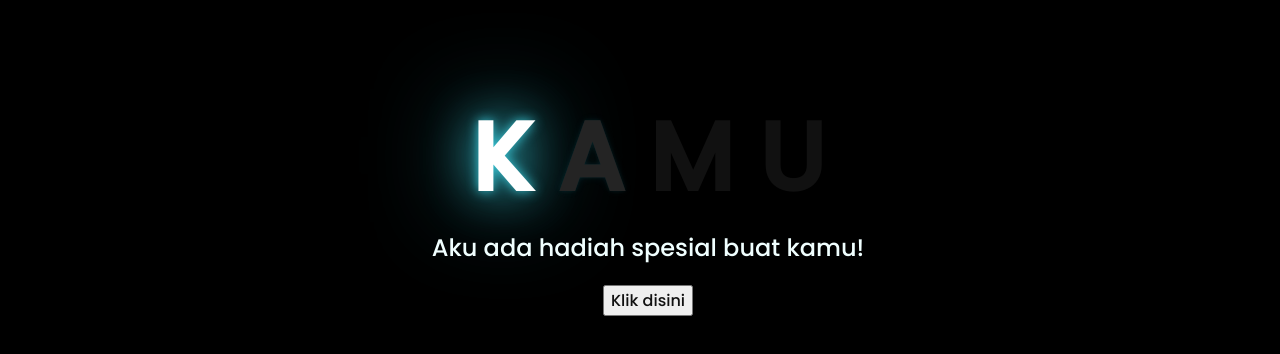
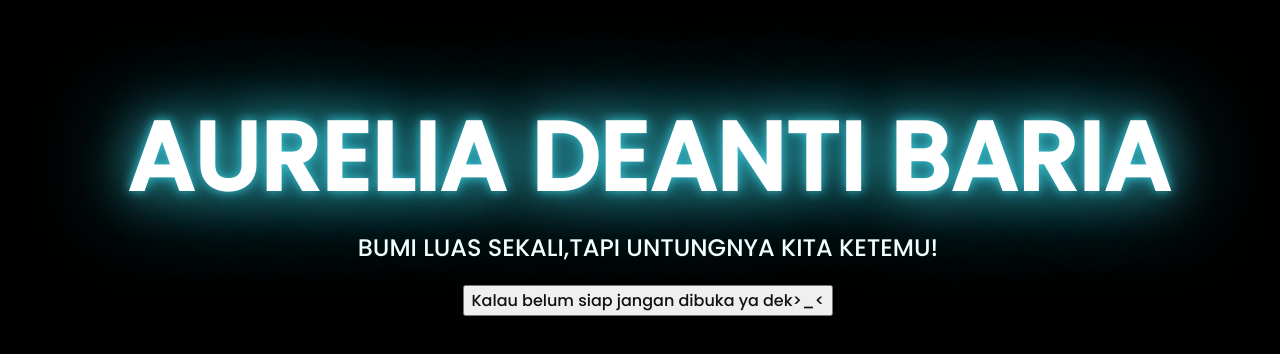
Before and after one commit to yaleeee/3726mdpl.gihtub.io, a plain HTML site: page index.html in a window 1280 px wide. Shown: the part 208-562 px from the top of the page. Drawn offline with Linux system fonts and the light colour scheme.

Commit message:
Update index.html

```diff
--- a/index.html
+++ b/index.html
@@ -10,19 +10,17 @@
 </head>
 <body>
     <div class="greetings">
-    <!-- silahkan menambah kata sesuai keinginan dengan <span>text...</span -->
-        <span>K</span>
-        <span>A</span>
-        <span>M</span>
-        <span>U</span>
+        <span>AURELIA DEANTI BARIA</span>
+
+
     </div>
 
     <div class="description">
-        <span>Aku ada hadiah spesial buat kamu!</span>
+        <span>BUMI LUAS SEKALI,TAPI UNTUNGNYA KITA KETEMU!</span>
     </div>
     <div class="button">
         <button>
-            <a href="flower.html">Klik disini</a>
+            <a href="flower.html">Kalau belum siap jangan dibuka ya dek>_<</a>
         </button>
 
     </div>
```
